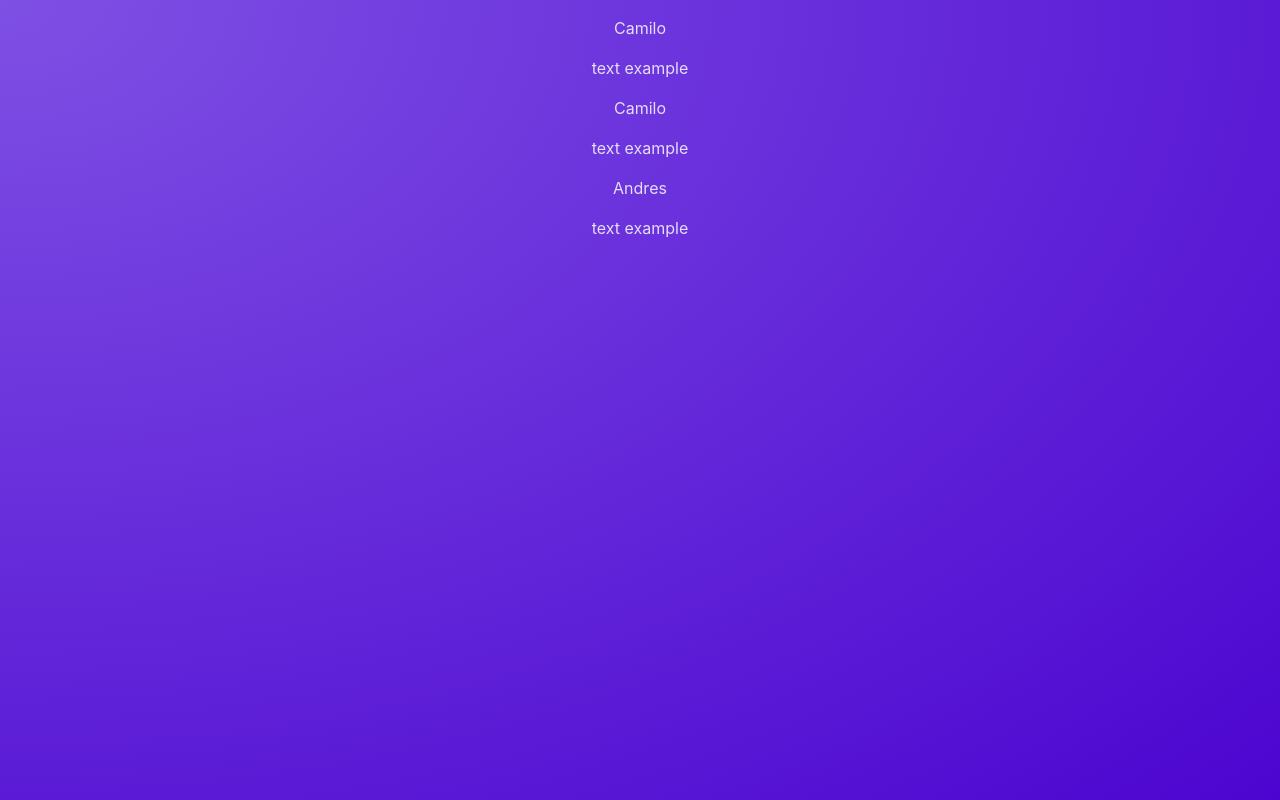
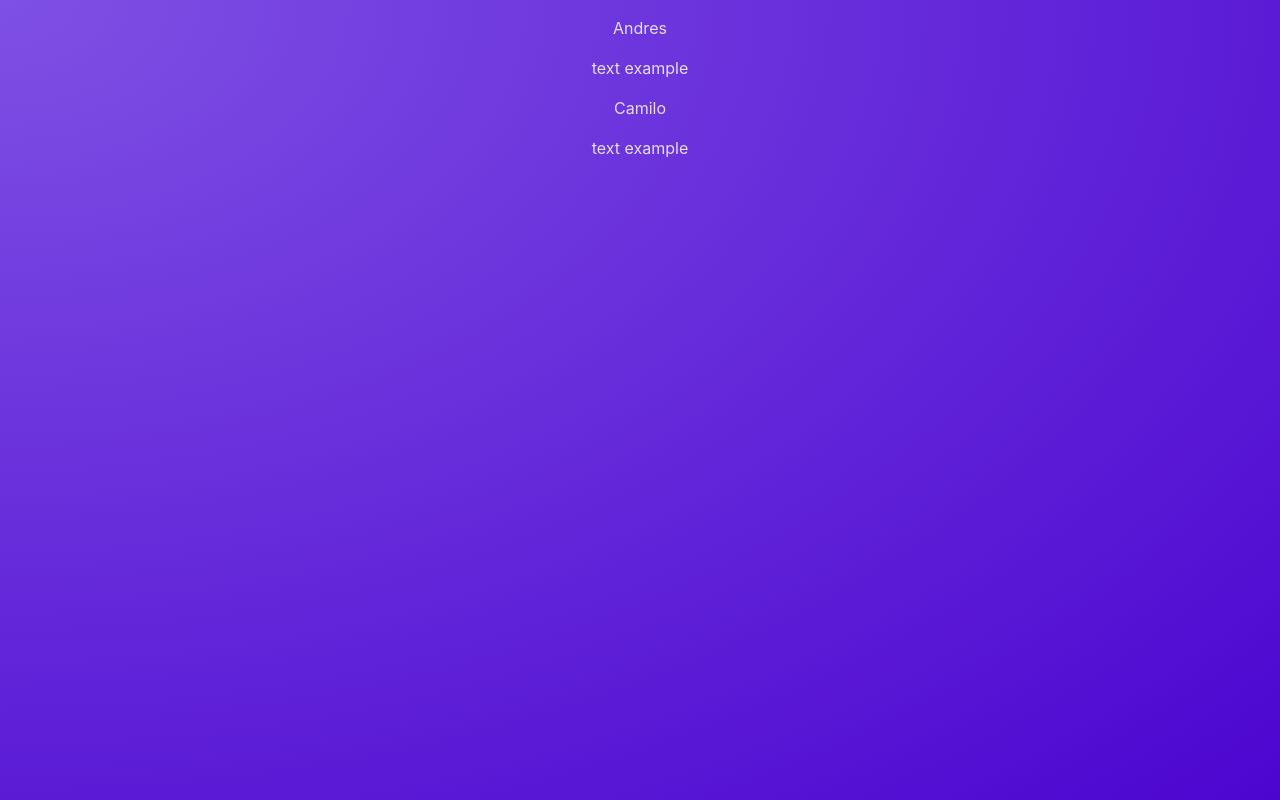
Before and after one commit to ADEP-123/noteDashboardReactVite, a React (Vite) app: page / in a window 1280 px wide. Built offline with nearby package versions, Linux system fonts and the light colour scheme.

Commit message:
feat: :sparkles: usign props

```diff
--- a/src/App.jsx
+++ b/src/App.jsx
@@ -3,9 +3,9 @@ import Post from "./components/Post";
 function App() {
   return (
     <main>
-      <Post />
-      <Post />
-      <Post />
+      <Post author="Andres" body="text example" />
+      <Post author="Camilo" body="text example"/>
+
     </main>
   );
 }
--- a/src/components/Post.jsx
+++ b/src/components/Post.jsx
@@ -1,12 +1,10 @@
-const names = ["Maximilian", "Manuel", "Andres", "Camilo"];
-
-export default function Post() {
-  const chosenName =
-    names[Math.floor(Math.random() * (names.length - 1 - 0 + 1)) + 0];
+export default function Post(props) {
+  props.author;
+  props.body;
   return (
     <div>
-      <p>{chosenName}</p>
-      <p>text example</p>
+      <p>{props.author}</p>
+      <p>{props.body}</p>
     </div>
   );
 }
```
